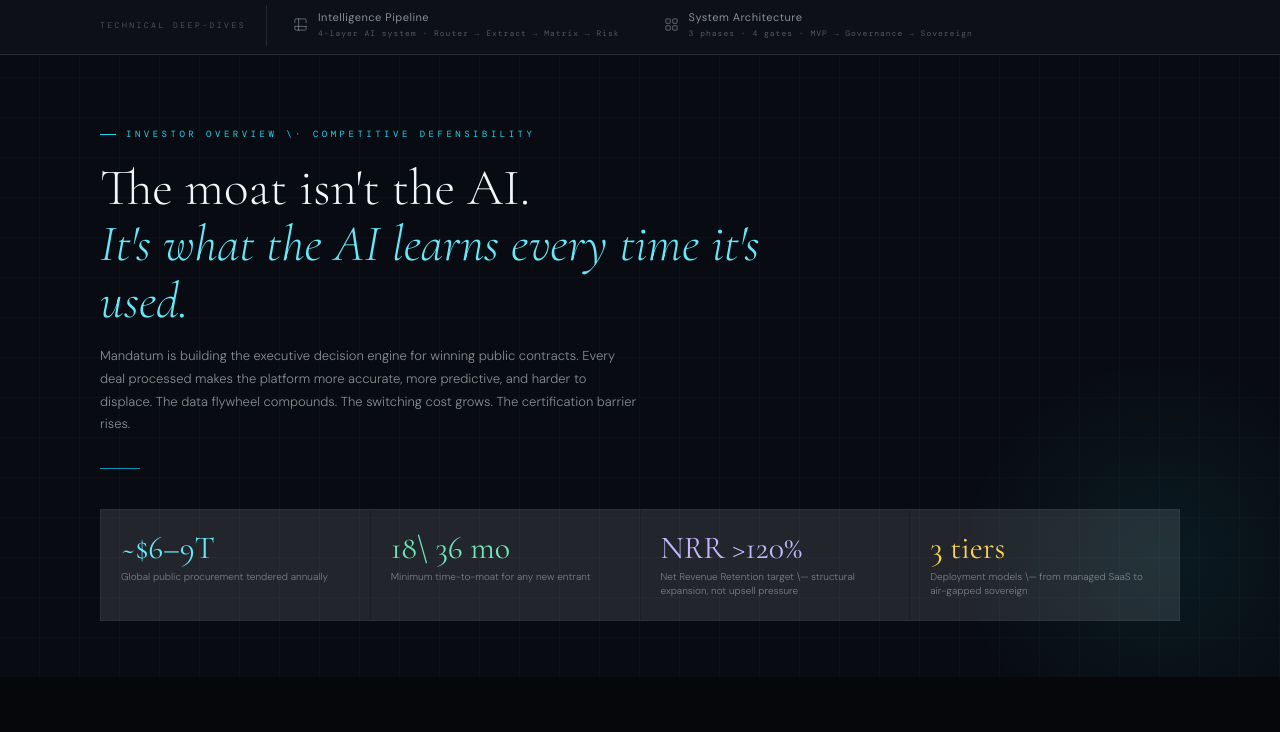
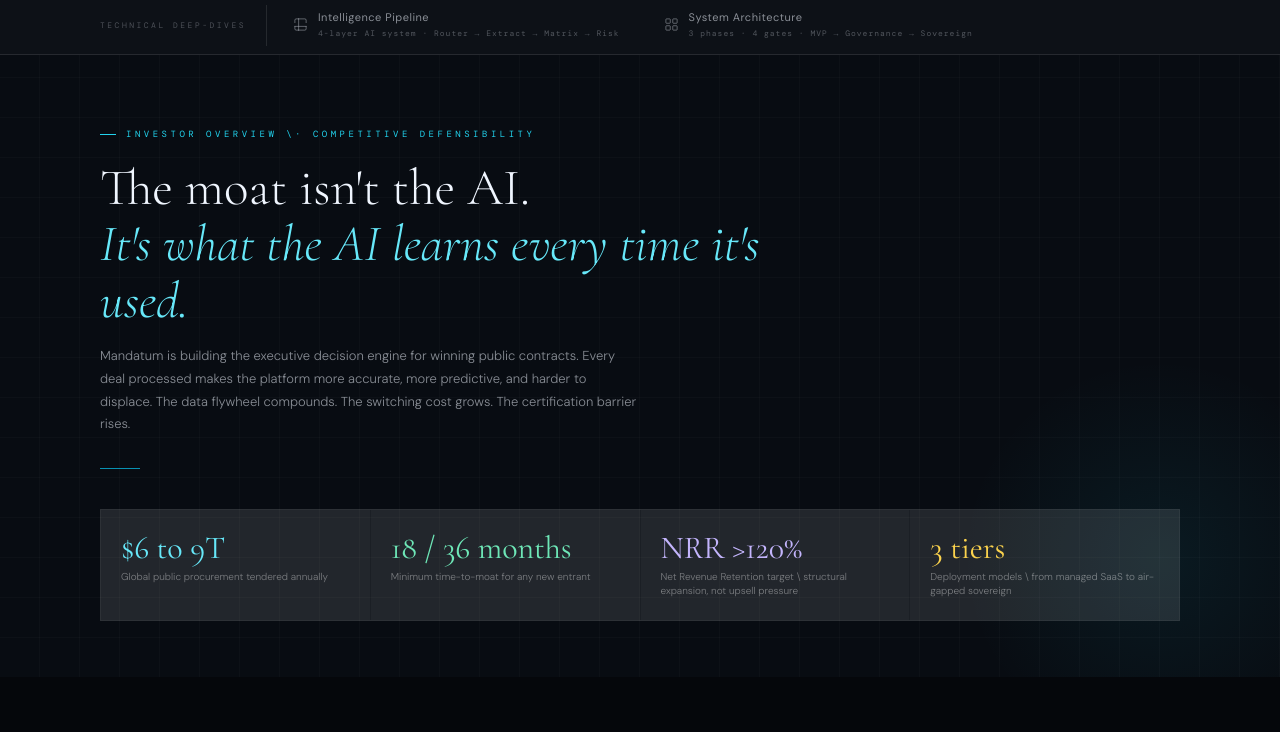
Before and after one commit to CESARKUBEREK/Mandatum, a plain HTML site: page investors.html in a window 1280 px wide. Shown: the part 68-800 px from the top of the page. Drawn offline with nearby package versions, Linux system fonts and the light colour scheme; a web font is replaced by a local one.

Commit message:
Update text formatting in investors.html

```diff
--- a/investors.html
+++ b/investors.html
@@ -990,20 +990,20 @@
     <div class="hero-rule"></div>
     <div class="hero-stats">
       <div class="hs">
-        <div class="hs-val" style="color:var(--accent-lt)">~$6–9T</div>
+        <div class="hs-val" style="color:var(--accent-lt)">$6 to 9T</div>
         <div class="hs-label">Global public procurement tendered annually</div>
       </div>
       <div class="hs">
-        <div class="hs-val" style="color:#6EE7B7">18\ 36 mo</div>
+        <div class="hs-val" style="color:#6EE7B7">18 / 36 months</div>
         <div class="hs-label">Minimum time-to-moat for any new entrant</div>
       </div>
       <div class="hs">
         <div class="hs-val" style="color:#C4B5FD">NRR &gt;120%</div>
-        <div class="hs-label">Net Revenue Retention target \— structural expansion, not upsell pressure</div>
+        <div class="hs-label">Net Revenue Retention target \ structural expansion, not upsell pressure</div>
       </div>
       <div class="hs">
         <div class="hs-val" style="color:#FCD34D">3 tiers</div>
-        <div class="hs-label">Deployment models \— from managed SaaS to air-gapped sovereign</div>
+        <div class="hs-label">Deployment models \ from managed SaaS to air-gapped sovereign</div>
       </div>
     </div>
   </div>
```
